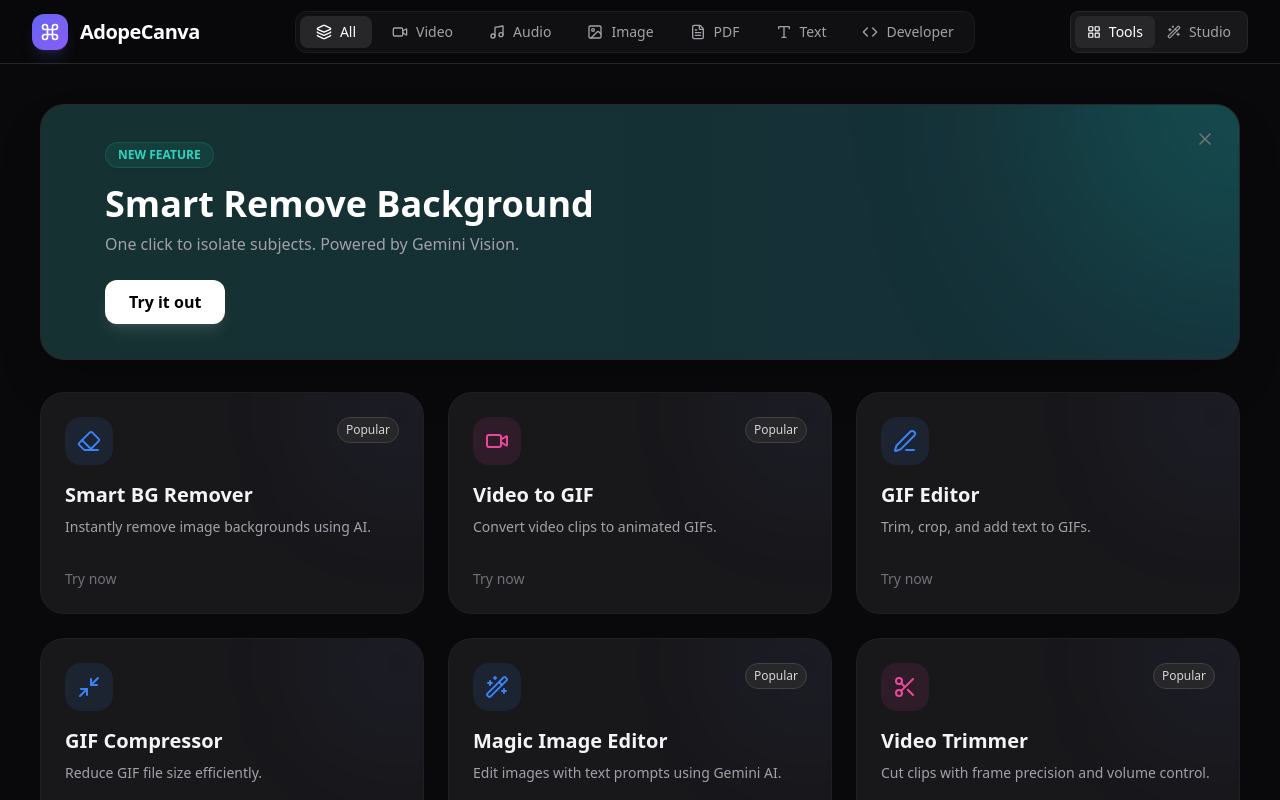
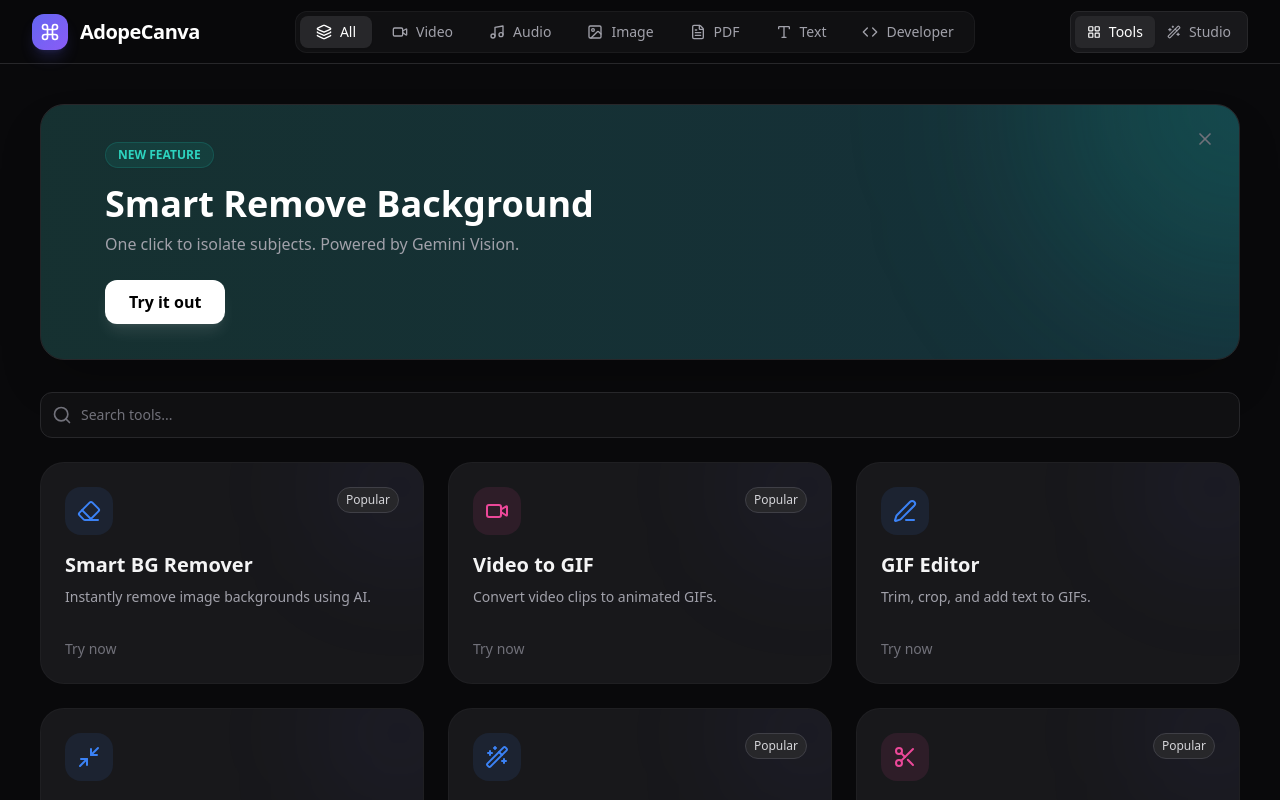
Before and after one commit to rjarivi/ADopeCanva, a React (Vite) app: page / in a window 1280 px wide. Built offline with nearby package versions, Linux system fonts and the light colour scheme.

Commit message:
Add search bar to tools dashboard

```diff
--- a/views/Dashboard.tsx
+++ b/views/Dashboard.tsx
@@ -1,6 +1,7 @@
-import React from 'react';
+import React, { useState, useMemo } from 'react';
 import { ToolItem, ToolCategory } from '../types';
 import {
+    Search,
     Scissors, Music, Video, Image as ImageIcon,
     FileText, Code, Layers, Minimize2, Edit3,
     Crop, FileJson, Zap, ArrowRightLeft, Film, ListMusic, Wand2, QrCode, Eraser, Type, RefreshCcw, FileVideo
@@ -337,13 +338,40 @@
 }
 
 export const Dashboard: React.FC<DashboardProps> = ({ onSelectTool, activeCategory }) => {
+    const [searchQuery, setSearchQuery] = useState('');
 
-    const filteredTools = activeCategory === 'All'
+    const filteredTools = useMemo(() => {
+        let tools = activeCategory === 'All'
             ? TOOLS
             : TOOLS.filter(t => t.category === activeCategory);
 
+        if (searchQuery.trim()) {
+            const query = searchQuery.toLowerCase();
+            tools = tools.filter(t =>
+                t.title.toLowerCase().includes(query) ||
+                t.description.toLowerCase().includes(query)
+            );
+        }
+        return tools;
+    }, [activeCategory, searchQuery]);
+
     return (
-        <div className="grid grid-cols-1 md:grid-cols-2 xl:grid-cols-3 gap-6 animate-fade-in">
+        <div className="space-y-6 animate-fade-in">
+            {/* Search Bar */}
+            <div className="relative">
+                <div className="absolute inset-y-0 left-0 pl-3 flex items-center pointer-events-none">
+                    <Search className="h-5 w-5 text-zinc-500" />
+                </div>
+                <input
+                    type="text"
+                    className="block w-full pl-10 pr-3 py-3 border border-zinc-800 rounded-xl leading-5 bg-zinc-900/50 text-zinc-100 placeholder-zinc-500 focus:outline-none focus:bg-zinc-900 focus:ring-1 focus:ring-primary focus:border-primary sm:text-sm transition-colors"
+                    placeholder="Search tools..."
+                    value={searchQuery}
+                    onChange={(e) => setSearchQuery(e.target.value)}
+                />
+            </div>
+
+            <div className="grid grid-cols-1 md:grid-cols-2 xl:grid-cols-3 gap-6">
                 {filteredTools.map((tool) => (
                     <div
                         key={tool.id}
@@ -388,6 +416,13 @@
                         </div>
                     </div>
                 ))}
+
+                {filteredTools.length === 0 && (
+                    <div className="col-span-full text-center py-12 text-zinc-500">
+                        <p>No tools found matching "{searchQuery}"</p>
+                    </div>
+                )}
+            </div>
         </div>
     );
 };
```
Lines whose indentation alone changed are shown as unchanged.
